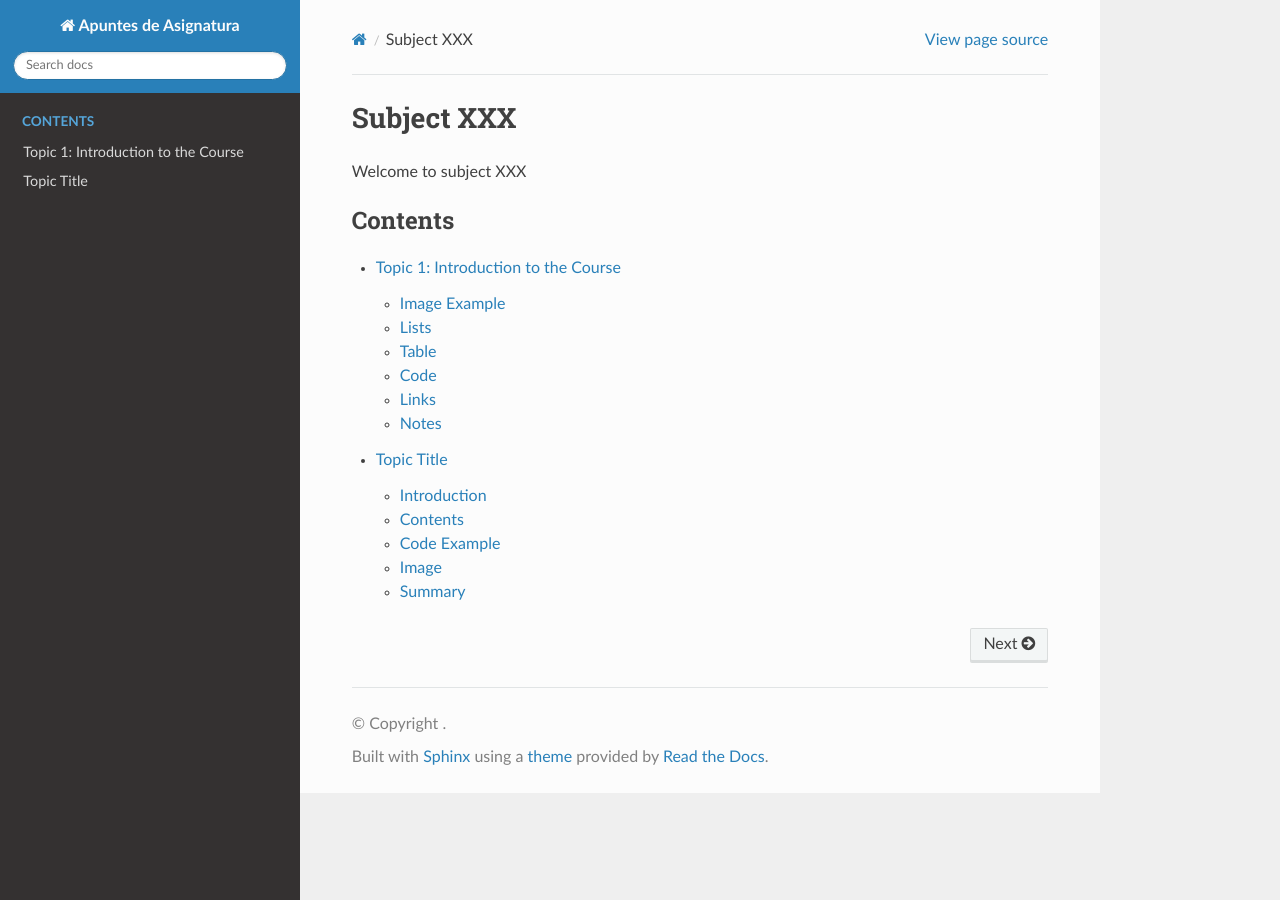
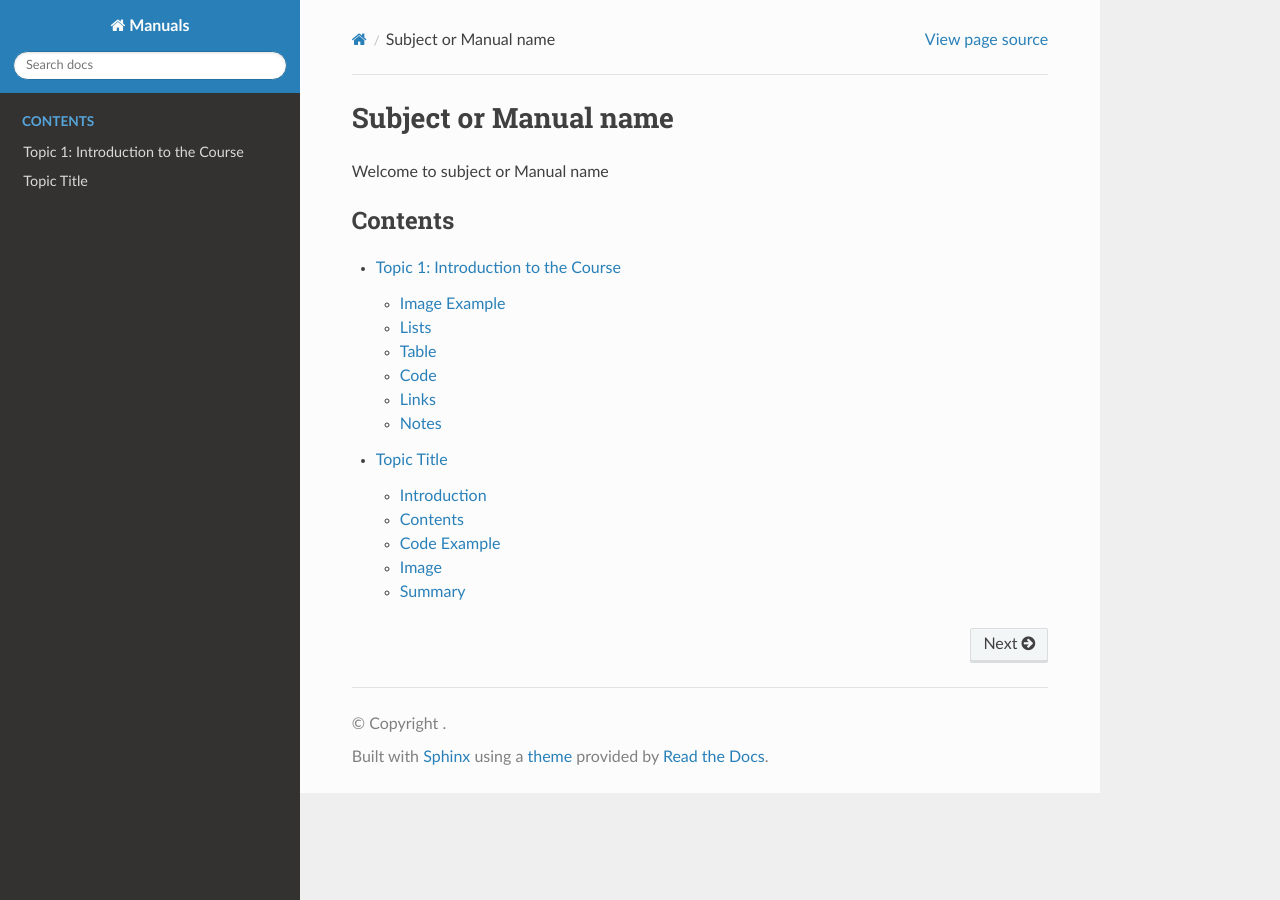
Before and after one commit to alexusgracia/manuals, a Sphinx documentation site: the page built from docs/index.rst, in a window 1280 px wide. Built offline with Sphinx 7.4.7 and the Read the Docs theme 3.1.0, drawn with Linux system fonts in a browser that asks for light colours.

Commit message:
rebranding

```diff
--- a/docs/conf.py
+++ b/docs/conf.py
@@ -2,8 +2,8 @@ import sys
 import os
 sys.path.insert(0, os.path.abspath('.'))
 
-project = 'Apuntes de Asignatura'
-author = 'Tu Nombre'
+project = 'Manuals'
+author = 'Alexandre Gràcia i Calvo'
 release = '0.1'
 
 extensions = [
--- a/docs/index.rst
+++ b/docs/index.rst
@@ -1,7 +1,7 @@
-Subject XXX
+Subject or Manual name
 =======================
 
-Welcome to subject XXX
+Welcome to subject or Manual name
 
 .. toctree::
    :maxdepth: 2
```
Also changed, not shown: README.md (+3 -0 lines).
